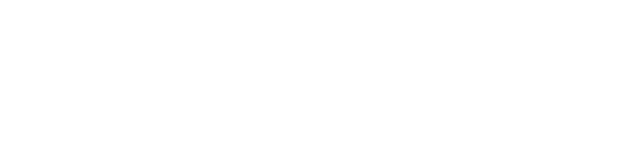
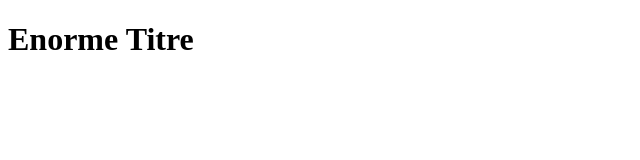
Before and after one commit to LaetiRL/githubChallenge1, a plain HTML site: page index.html in a window 1280 px wide. Shown: the whole page, without its empty margins (0-640 px from the left). Drawn offline with Linux system fonts and the light colour scheme.

Commit message:
Adding h1

```diff
--- a/index.html
+++ b/index.html
@@ -7,5 +7,6 @@
     <title>githubChallenge1</title>
 </head>
 <body>
+    <h1>Enorme Titre</h1>
 </body>
 </html>
```
